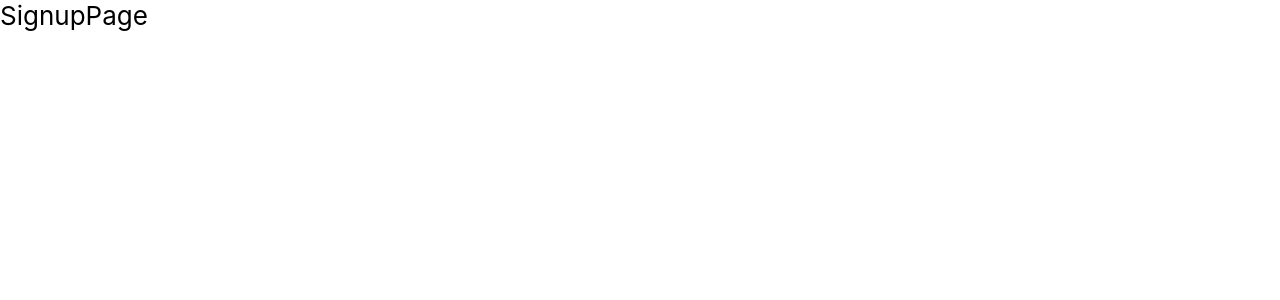
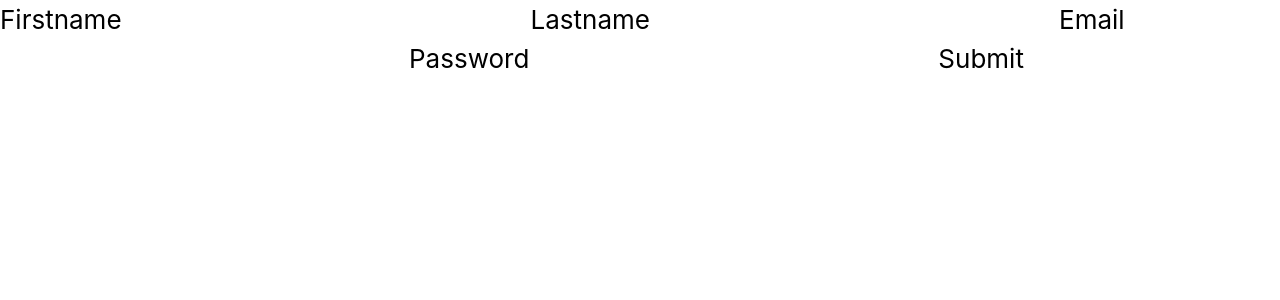
Before and after one commit to Saltysam101/react-todo, a React (Create React App) app in the folder src/client/: page /register in a window 1280 px wide. Shown: the top 300 px of the page. Built offline with nearby package versions, Linux system fonts and the light colour scheme.

Commit message:
setup forms for login and signup pages and made links to them in welcom page. installed and setup tailwindcss

```diff
--- a/src/client/package.json
+++ b/src/client/package.json
@@ -35,5 +35,8 @@
       "last 1 firefox version",
       "last 1 safari version"
     ]
+  },
+  "devDependencies": {
+    "tailwindcss": "^3.3.2"
   }
 }
--- a/src/client/src/App.jsx
+++ b/src/client/src/App.jsx
@@ -2,6 +2,7 @@ import { BrowserRouter as Router, Routes, Route } from "react-router-dom";
 import WelcomePage from "./pages/welcome.page.jsx";
 import SignupPage from "./pages/signup.page.jsx";
 import LoginPage from "./pages/login.page.jsx";
+import './styles/global.css';
 function App() {
 
 
--- a/src/client/src/pages/login.page.jsx
+++ b/src/client/src/pages/login.page.jsx
@@ -2,6 +2,12 @@ import React from 'react'
 
 export default function LoginPage() {
   return (
-    <div>LoginPage</div>
+    <form>
+      <label htmlFor="email">Email</label>
+      <input id='email' type="text" />
+      <label htmlFor="password">Password</label>
+      <input id='password' type="text" />
+      <button type="submit">Submit</button>
+    </form>
   )
 }
--- a/src/client/src/pages/signup.page.jsx
+++ b/src/client/src/pages/signup.page.jsx
@@ -2,6 +2,16 @@ import React from 'react'
 
 export default function SignupPage() {
   return (
-    <div>SignupPage</div>
+    <form>
+      <label htmlFor="firstName">Firstname</label>
+      <input id='firstName' type="text" />
+      <label htmlFor="lastName">Lastname</label>
+      <input id='lastName' type="text" />
+      <label htmlFor="email">Email</label>
+      <input id='email' type="text" />
+      <label htmlFor="password">Password</label>
+      <input id='password' type="text" />
+      <button type="submit">Submit</button>
+    </form>
   )
 }
--- a/src/client/src/pages/welcome.page.jsx
+++ b/src/client/src/pages/welcome.page.jsx
@@ -1,7 +1,13 @@
-import React from 'react'
+import React from 'react';
+import { Link } from 'react-router-dom';
 
 export default function WelcomePage() {
   return (
-    <div> Welcome</div>
+    <div>
+      <h1 className="">Welcome to The To-Do site</h1>
+      <p>Please either setup an account or login</p>
+      <Link to="/register">Sign Up</Link>
+      <Link to="/login">Login</Link>
+    </div>
   )
 }
--- /dev/null
+++ b/src/client/tailwind.config.js
@@ -0,0 +1,10 @@
+/** @type {import('tailwindcss').Config} */
+module.exports = {
+    content: [
+        "./src/**/*.{js,jsx,ts,tsx}",
+    ],
+    theme: {
+        extend: {},
+    },
+    plugins: [],
+}
```
Also changed, not shown: src/client/src/styles/global.css (+5 -3 lines), 1 other file (tests, documents, lock files or other folders).
